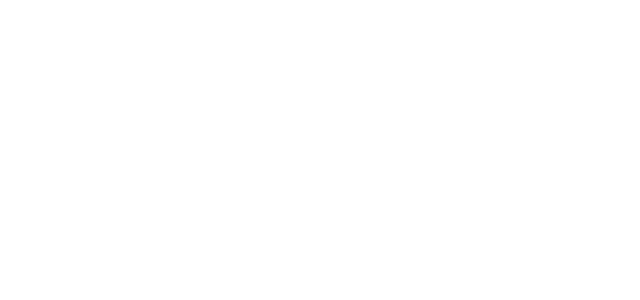
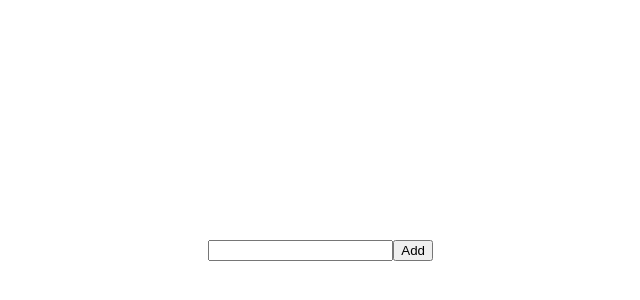
Before and after one commit to dezoliveira/todo-pinia, a Vue app: page / in a window 1280 px wide. Shown: the part 150-450 px from the top of the page, without its empty margins (207-847 px from the left). Built offline with nearby package versions, Linux system fonts and the light colour scheme.

Commit message:
add TodoForm Component with store

```diff
--- a/src/App.vue
+++ b/src/App.vue
@@ -1,10 +1,19 @@
-<script setup>
+<script>
+import TodoForm from '@/components/TodoForm.vue';
+import TodoList from '@/components/TodoList.vue';
 
+export default {
+  components: { TodoForm, TodoList },
+  setup() {
+
+  }
+}
 </script>
 
 <template>
   <main>
-
+    <TodoForm />
+    <TodoList />
   </main>
 </template>
 
--- a/src/components/TodoForm.vue
+++ b/src/components/TodoForm.vue
@@ -1,9 +1,34 @@
 <template>
-
+  <form @submit.prevent="addItemAndClear(todo)">
+    <input v-model="todo" type="text"/>
+    <button>Add</button>
+  </form>
 </template>
 
 <script>
+import { ref } from 'vue';
 
+import { useTodoListStore } from '@/store/useTodoListStore';
+export default {
+  setup() {
+    const todo = ref("")
+    const store = useTodoListStore()
+
+    const addItemAndClear = (item) => {
+      if (item.length === 0) {
+        return
+      }
+
+      store.addTodo(item)
+      todo.value = ''
+    }
+
+    return {
+      todo,
+      addItemAndClear
+    }
+  }
+}
 </script>
 
 <style>
--- a/src/components/TodoList.vue
+++ b/src/components/TodoList.vue
@@ -3,7 +3,11 @@
 </template>
 
 <script>
+export default {
+  setup() {
 
+  }
+}
 </script>
 
 <style>
--- a/src/store/useTodoListStore.js
+++ b/src/store/useTodoListStore.js
@@ -2,6 +2,23 @@
 
 export const useTodoListStore = defineStore('todoList', {
   state: () => ({
-    todoList: []
-  })
+    todoList: [],
+    id: 0
+  }),
+
+  actions: {
+    addTodo(item) {
+      this.todoList.push({
+        item,
+        id: this.id++,
+        completed: false
+      })
+    },
+
+    deleteTodo(itemID) {
+      this.todoList = this.todoList.filter((object) => {
+        return object.id !== itemID
+      })
+    }
+  }
 })
```
